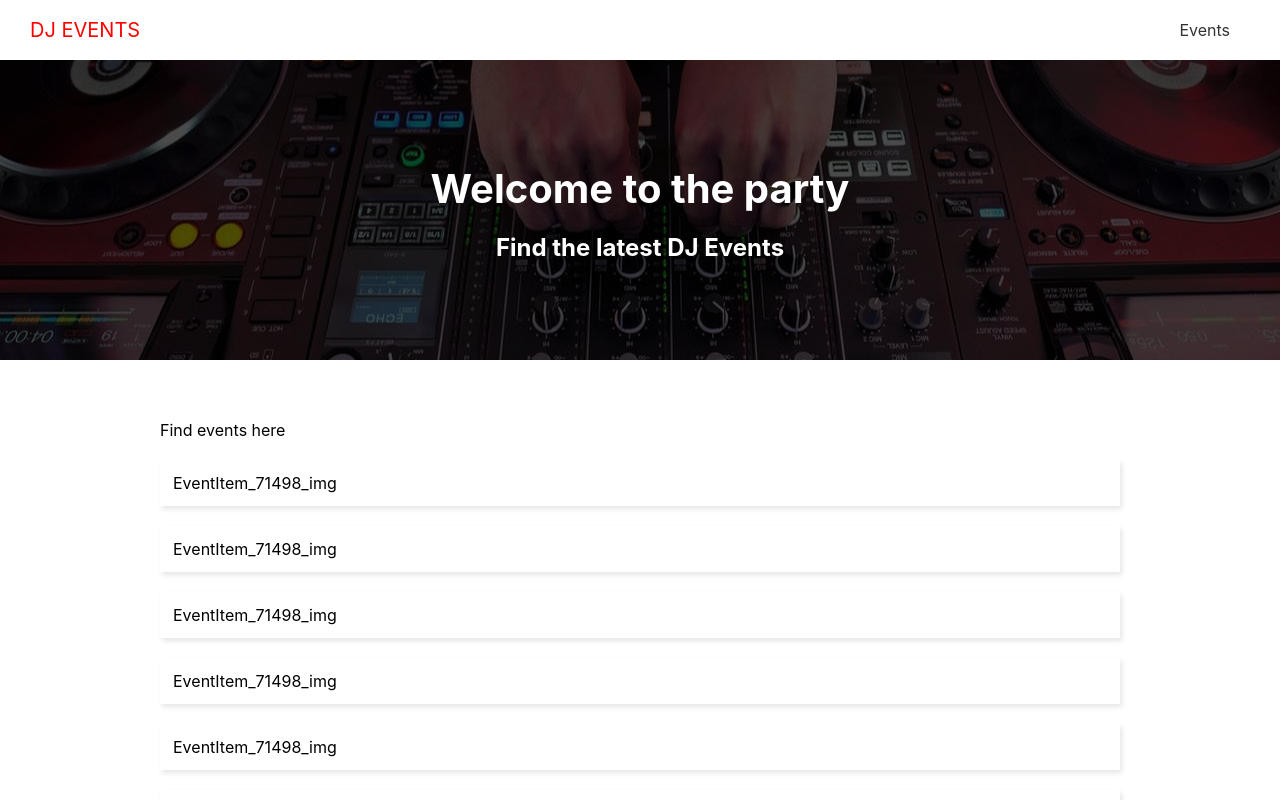
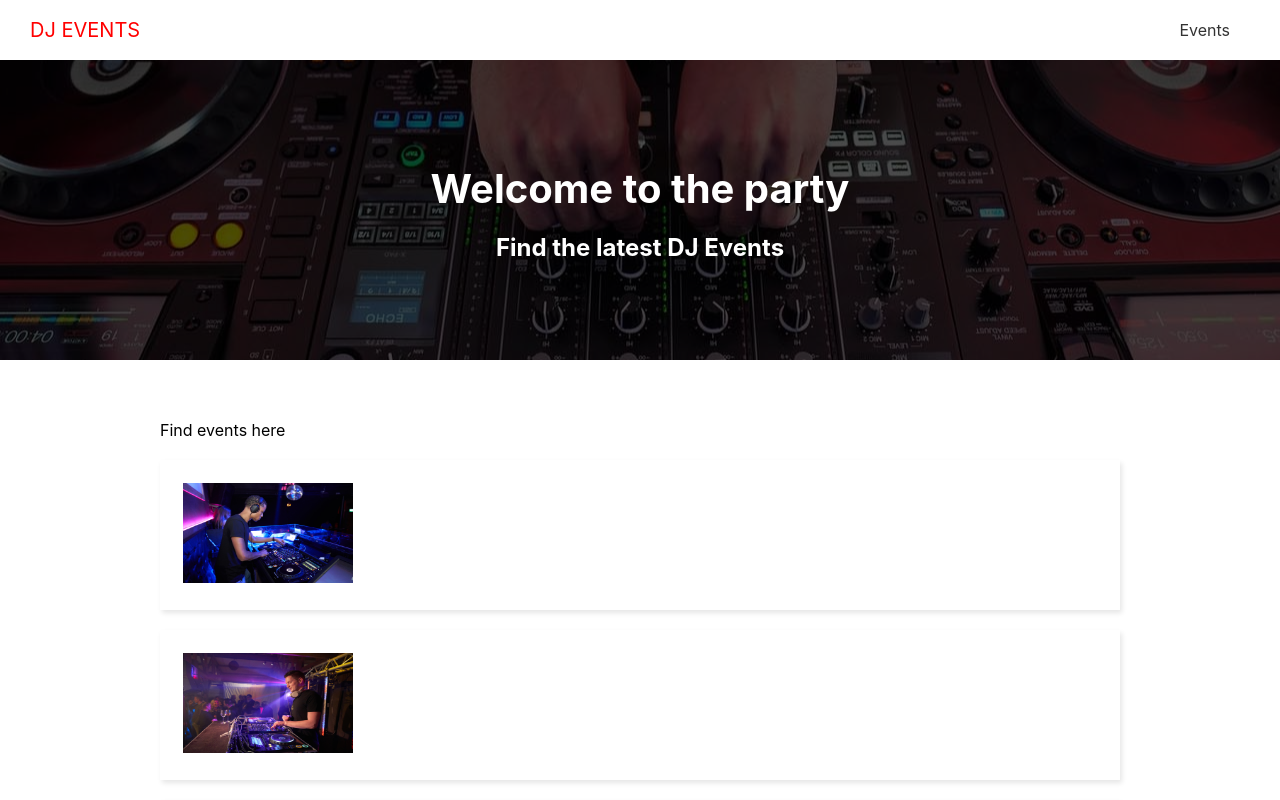
Before and after one commit to amaben2020/DJ-Events-management, a Next.js app: page / in a window 1280 px wide. Shown: the top 800 px of the page. Built offline with nearby package versions, Linux system fonts and the light colour scheme; no server answers.

Commit message:
Still on the EventsItem comp

```diff
--- a/components/EventItem.js
+++ b/components/EventItem.js
@@ -5,7 +5,13 @@ import styles from '@/styles/EventItem.module.css';
 const EventItem = ({ evt }) => {
 	return (
 		<div className={styles.event}>
-			<div>{styles.img}</div>
+			<div className={styles.img}>
+				<Image
+					src={evt.image ? evt.image : '/images/event-default.png'}
+					width={170}
+					height={100}
+				/>
+			</div>
 		</div>
 	);
 };
```
